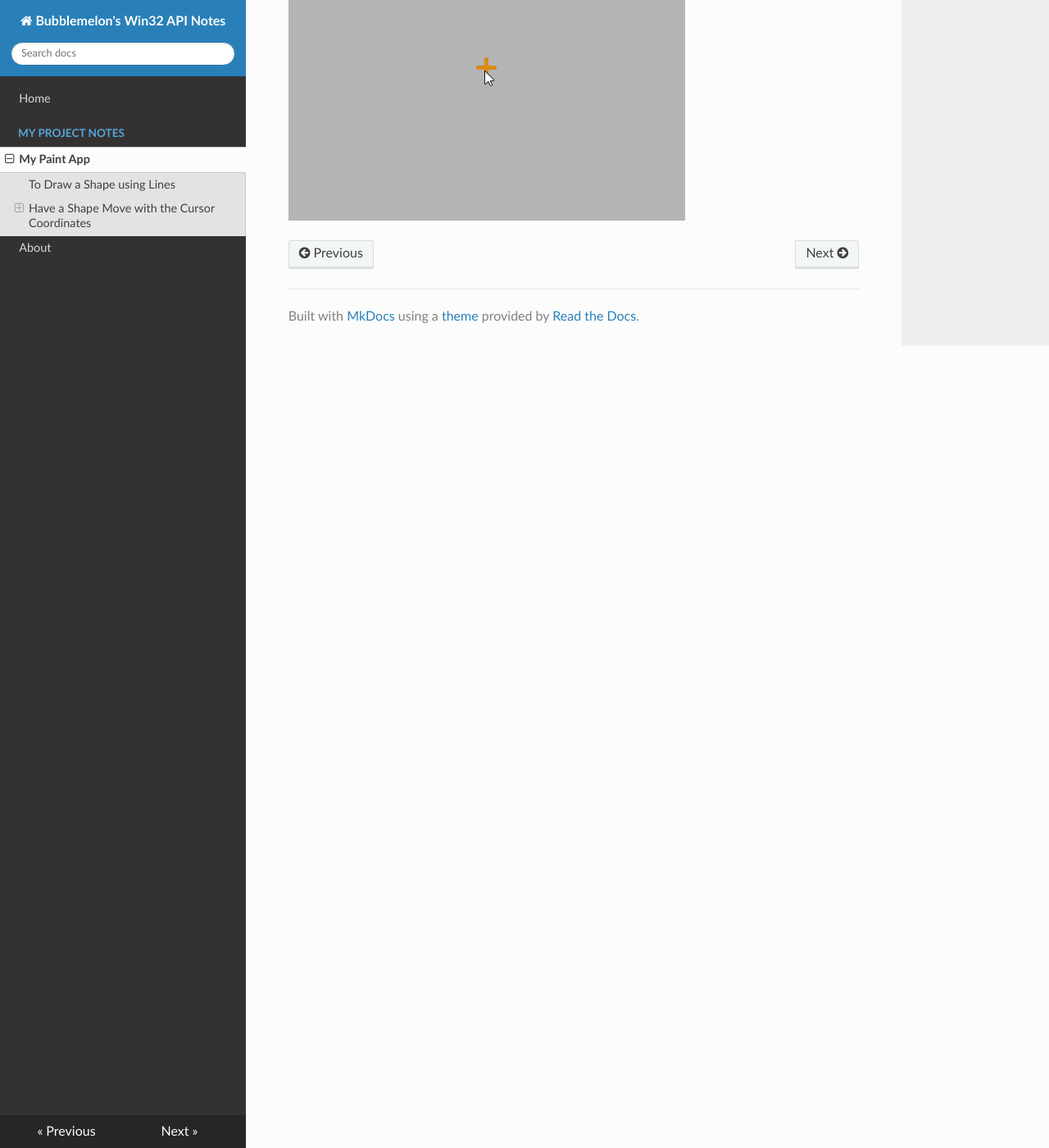
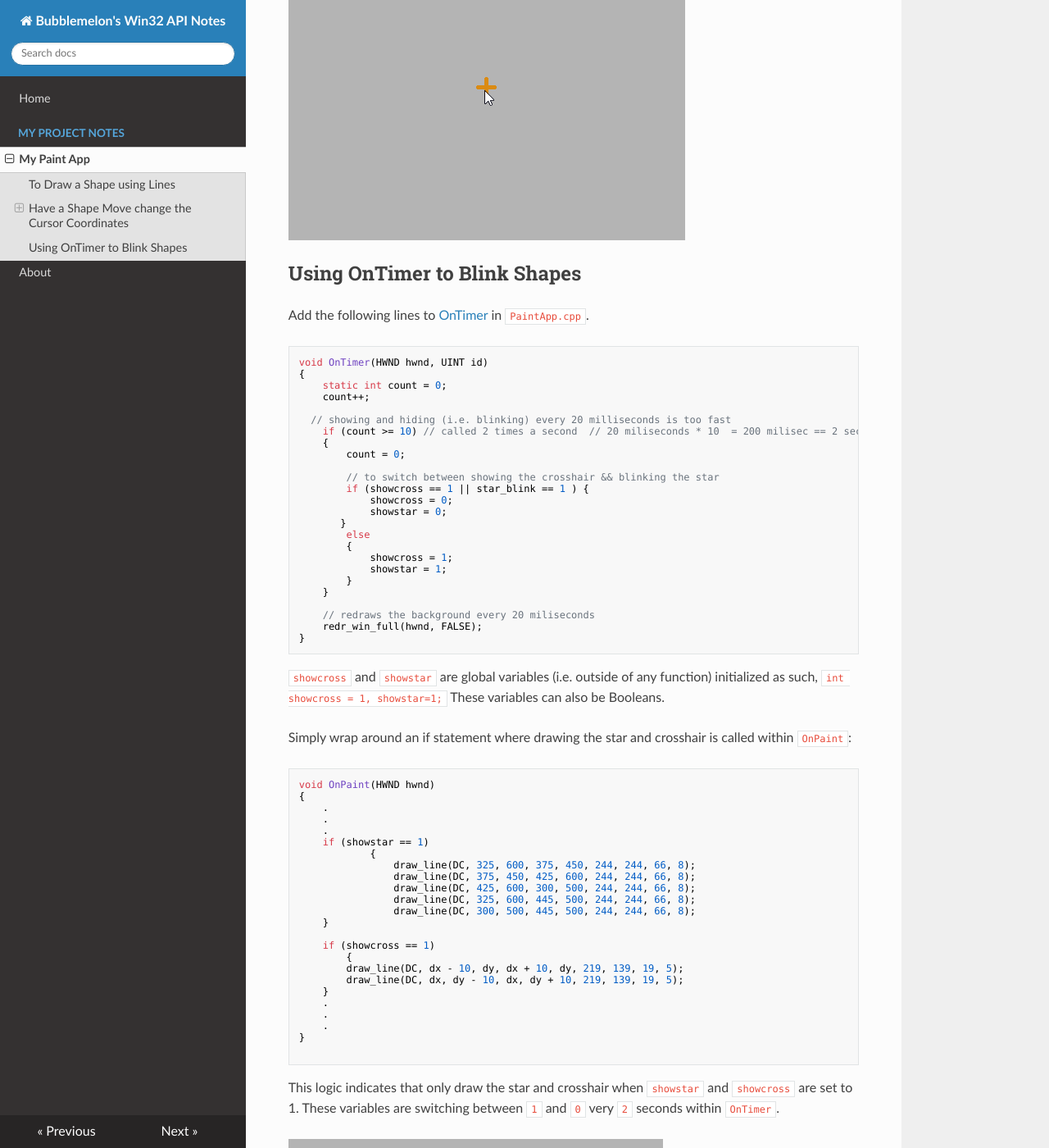
Before and after one commit to Bubblemelon/Win32-Games, an MkDocs documentation site: the page built from docs/project-notes/paintapp.md, in a window 1280 px wide and 1400 px high, scrolled down 3618 px. Shown: the whole window at 82% size. Built offline with MkDocs 1.6.1, drawn with Linux system fonts in a browser that asks for light colours; nearby versions of some CDN libraries; a script that is not in the unit is left out; old or Windows-style settings are respelled for this version of MkDocs; some of the changed text lies outside the part shown.

Commit message:
add description on how to blink star and crosshair

````diff
--- a/docs/project-notes/paintapp.md
+++ b/docs/project-notes/paintapp.md
@@ -56,7 +56,7 @@ For the color of the lines, initialize a `COLORREF` variable within `OnPaint` e.
 
 `x`, `y`, `a` and `b` are coordinates on the window.
 
-## Have a Shape Move with the Cursor Coordinates
+## Have a Shape Move change the Cursor Coordinates
 
 Have global variables `int dx = 0, dy = 0;` initialized and have [place them within `OnMM`](https://github.com/Bubblemelon/Win32-Games/blob/a7b556fbd4212bbcd47b76c754c5f6c84e81f38d/Paint-on-Chalk-Board-App/winproject/viewserver/PaintApp.cpp#L180), a function called in `WndProc` whenever it receives a `WM_MOUSEMOVE` message like so [`HANDLE_MSG(hwnd, WM_MOUSEMOVE, OnMM);`](https://github.com/Bubblemelon/Win32-Games/blob/a7b556fbd4212bbcd47b76c754c5f6c84e81f38d/Paint-on-Chalk-Board-App/winproject/viewserver/PaintApp.cpp#L417).
 
@@ -72,7 +72,7 @@ void OnMM(HWND hwnd, int x, int y, UINT keyFlags)
 }
 ```
 
-### To create a shape that moves with the cursor at a specified width and height
+### To Create A Rectangle
 
 Place the four `draw_line` calls in a function for organization:
 
@@ -104,6 +104,9 @@ This call instead will vary the height and width of the quadrilateral with respe
 
 ![a shapes that changes in witdh and height with the cursor demo](/img/shape-changes-height-witdh-with-cursor-demo.gif)
 
+
+### To Create a Target Mark or Crosshair ➕
+
 These `draw_line` calls creates a cross (a target mark) of 10 pixels for height and width:
 
 ```
@@ -112,3 +115,69 @@ draw_line(DC, dx, dy - 10, dx, dy + 10, 219, 139, 19, 5);
 ```
 
 ![a cross that moves with the cursor demo](/img/cross-moves-with-cursor-demo.gif)
+
+## Using OnTimer to Blink Shapes
+
+Add the following lines to [OnTimer](https://github.com/Bubblemelon/Win32-Games/blob/931f9ffd5ede3a2853351669a77eba3d088c5159/Paint-on-Chalk-Board-App/winproject/viewserver/PaintApp.cpp#L271) in `PaintApp.cpp`.
+
+```c
+void OnTimer(HWND hwnd, UINT id)
+{
+	static int count = 0;
+	count++;
+
+  // showing and hiding (i.e. blinking) every 20 milliseconds is too fast
+	if (count >= 10) // called 2 times a second  // 20 miliseconds * 10  = 200 milisec == 2 secs
+	{
+		count = 0;
+
+		// to switch between showing the crosshair && blinking the star
+		if (showcross == 1 || star_blink == 1 ) {
+			showcross = 0;
+			showstar = 0;
+	   }
+		else
+		{
+			showcross = 1;
+			showstar = 1;
+		}
+	}
+
+	// redraws the background every 20 miliseconds
+	redr_win_full(hwnd, FALSE);
+}
+```
+
+`showcross` and `showstar` are global variables (i.e. outside of any function) initialized as such, `int showcross = 1, showstar=1;` These variables can also be Booleans.
+
+Simply wrap around an if statement where drawing the star and crosshair is called within `OnPaint`:
+
+```c
+void OnPaint(HWND hwnd)
+{
+	.
+	.
+	.
+	if (showstar == 1)
+			{
+				draw_line(DC, 325, 600, 375, 450, 244, 244, 66, 8);
+				draw_line(DC, 375, 450, 425, 600, 244, 244, 66, 8);
+				draw_line(DC, 425, 600, 300, 500, 244, 244, 66, 8);
+				draw_line(DC, 325, 600, 445, 500, 244, 244, 66, 8);
+				draw_line(DC, 300, 500, 445, 500, 244, 244, 66, 8);
+	}
+
+	if (showcross == 1)
+		{
+		draw_line(DC, dx - 10, dy, dx + 10, dy, 219, 139, 19, 5);
+		draw_line(DC, dx, dy - 10, dx, dy + 10, 219, 139, 19, 5);
+	}
+	.
+	.
+	.
+}
+
+```
+This logic indicates that only draw the star and crosshair when `showstar` and `showcross` are set to 1. These variables are switching between `1` and `0` very `2` seconds within `OnTimer`.
+
+![shows a star and a crosshair blinking every 2 seconds](/img/cross-and-star-blink.gif)
````
